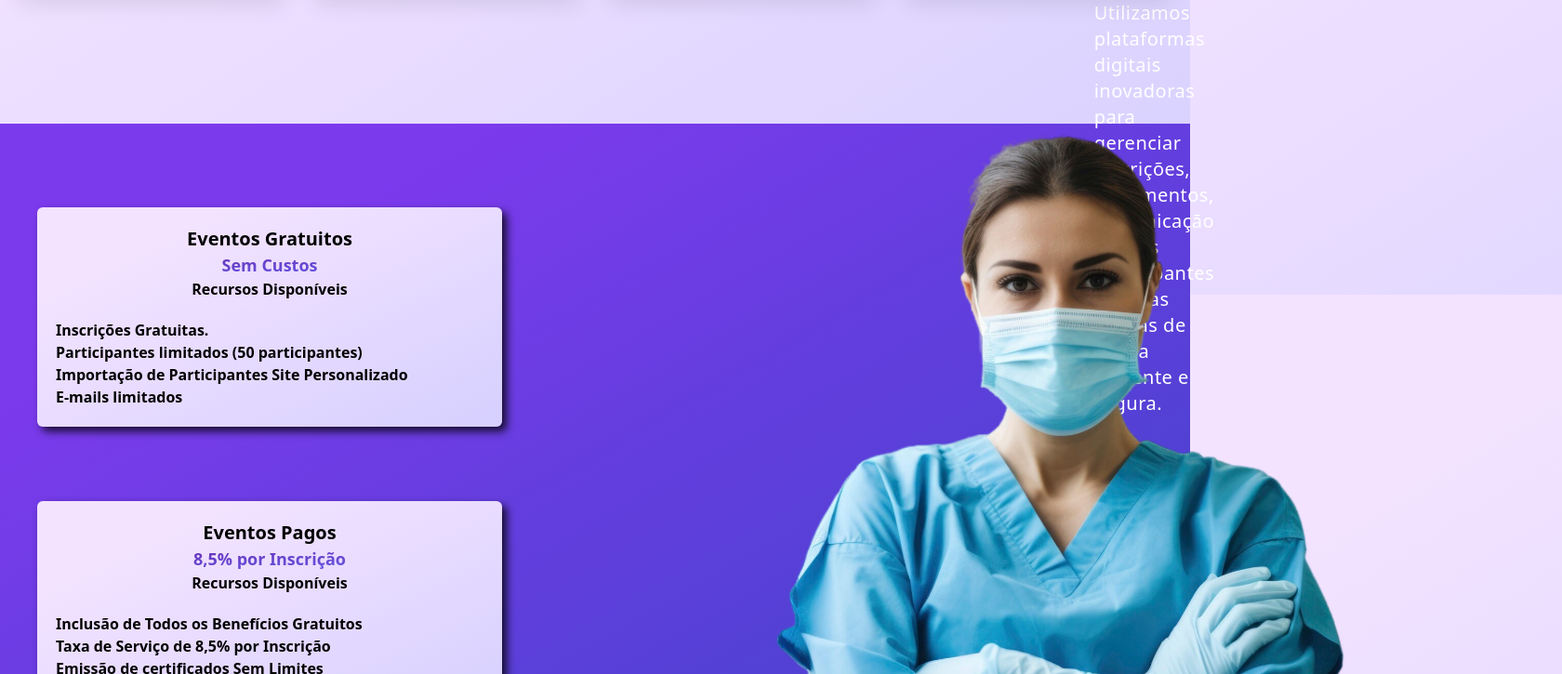
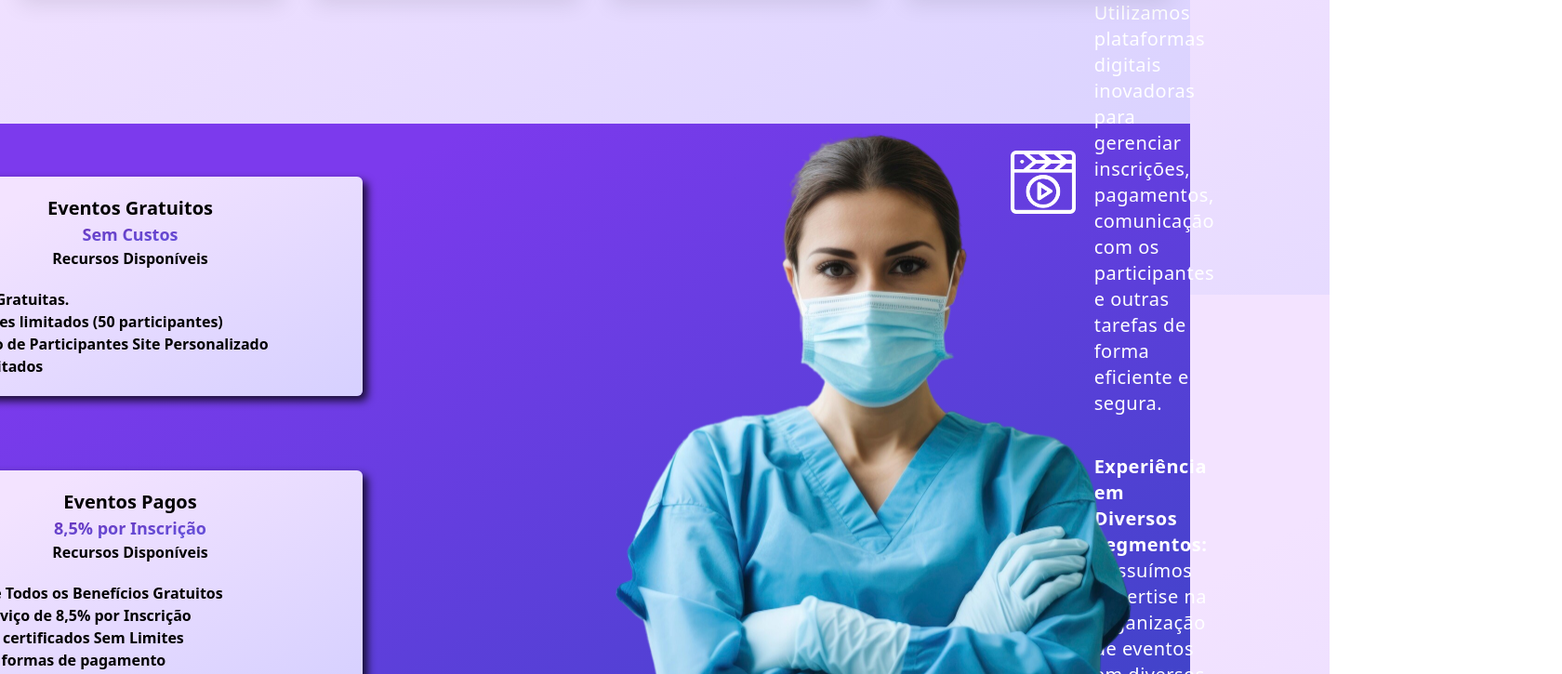
Before and after one commit to CertDevz/iplanner-project, a React (Vite) app: page / in a window 1280 px wide. Shown: the part 5283-6008 px from the top of the page at 93% size, 1680 px wide, since content can reach past the window. Built offline with nearby package versions, Linux system fonts and the light colour scheme; a web font is replaced by a local one.

Commit message:
fix: ajustment in image

```diff
--- a/src/view/components/events-free/index.jsx
+++ b/src/view/components/events-free/index.jsx
@@ -3,7 +3,7 @@ import Card from "./components/card";
 export default function EventsFree() {
   return (
     <div
-      className="flex justify-around items-center "
+      className="flex justify-center items-center "
       style={{
         background:
           "linear-gradient(to bottom right, #7c3aed 20%, #3d44c7 100%)",
@@ -34,7 +34,7 @@ export default function EventsFree() {
       <img
         src="/enfermeira-cirurgia.png"
         alt=""
-        className="max-w-[1100px] hidden xl:block"
+        className="max-w-[1000px] hidden xl:block"
       />
     </div>
   );
```
